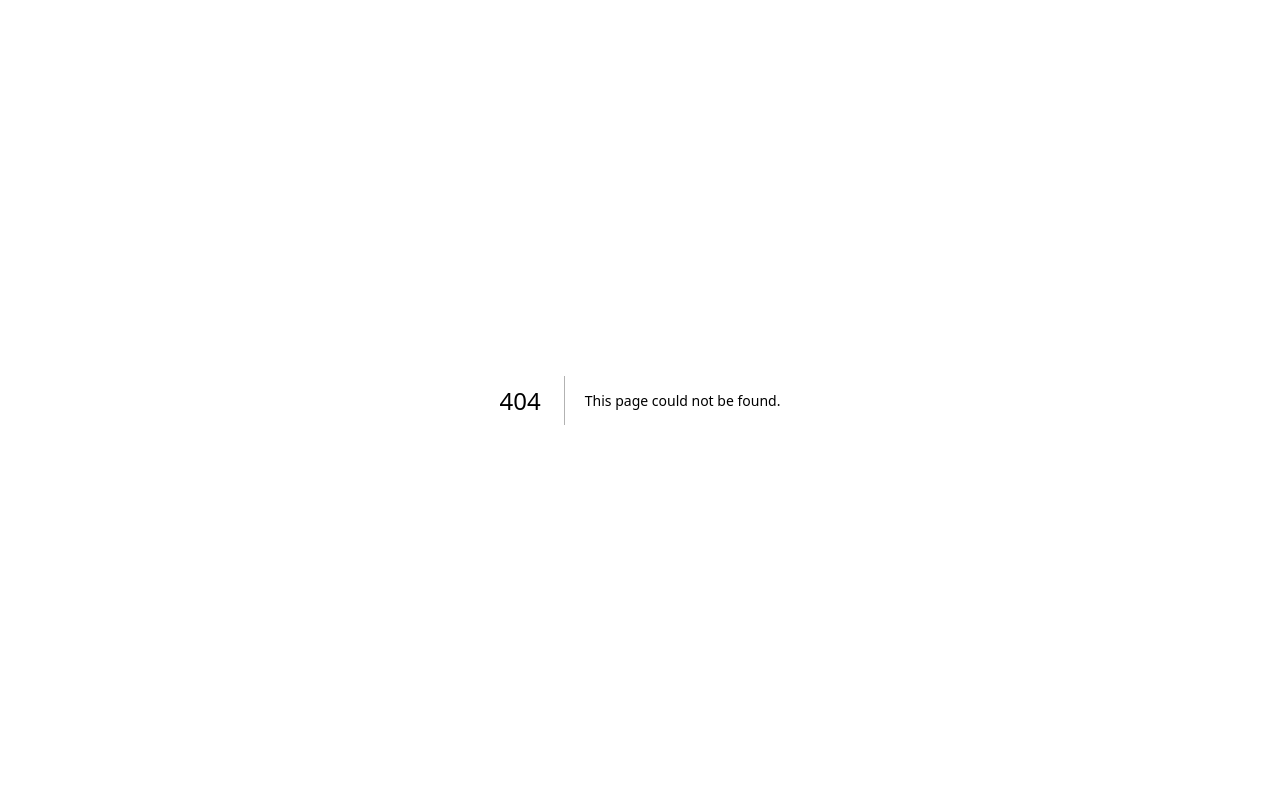
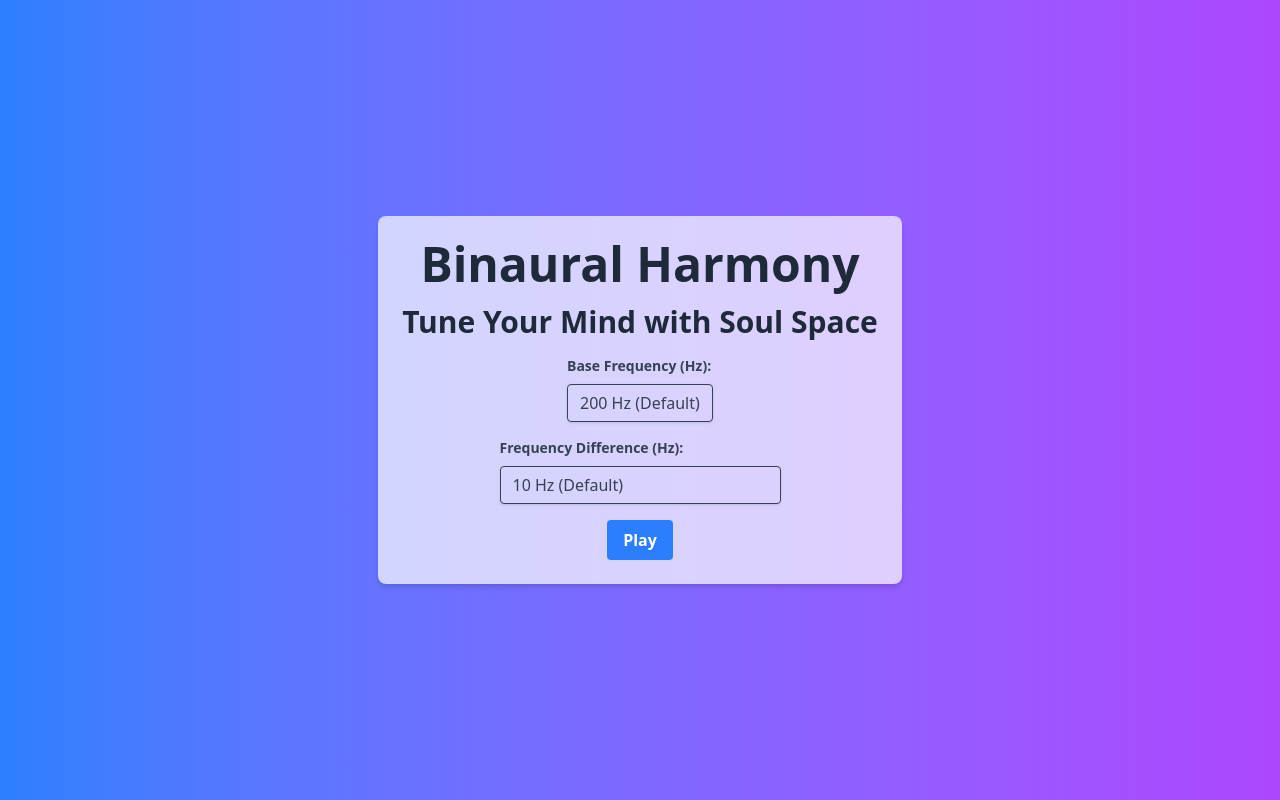
Before and after one commit to Yashraghuvans/SoulSpace, a Next.js app: page /beats in a window 1280 px wide. Before the commit this address had no page. Built offline with nearby package versions, Linux system fonts and the light colour scheme.

Commit message:
Create page.jsx

```diff
--- /dev/null
+++ b/app/beats/page.jsx
@@ -0,0 +1,150 @@
+"use client"
+import React, { useState, useEffect } from 'react';
+
+const frequencyOptions = [
+    { value: 200, label: '200 Hz (Default)' },
+    { value: 150, label: '150 Hz' },
+    { value: 250, label: '250 Hz' },
+];
+
+const differenceOptions = [
+    { value: 10, label: '10 Hz (Default)' },
+    { value: 5, label: '5 Hz (Delta - Deep Sleep)' },
+    { value: 15, label: '15 Hz (Beta - Alertness)' },
+    { value: 20, label: '20 Hz (Beta - High Alertness)' },
+    { value: 40, label: '40 Hz (Gamma - Max Relax/Focus)' },
+];
+
+const BinauralBeatsPlayer = () => {
+    const [baseFrequency, setBaseFrequency] = useState(200);
+    const [frequencyDifference, setFrequencyDifference] = useState(10);
+    const [isPlaying, setIsPlaying] = useState(false);
+    const [audioContext, setAudioContext] = useState(null);
+    const [oscillatorLeft, setOscillatorLeft] = useState(null);
+    const [oscillatorRight, setOscillatorRight] = useState(null);
+    const [gainNodeLeft, setGainNodeLeft] = useState(null);
+    const [gainNodeRight, setGainNodeRight] = useState(null);
+
+    useEffect(() => {
+        if (typeof window !== 'undefined') {
+            const audioCtx = new (window.AudioContext || window.webkitAudioContext)();
+            setAudioContext(audioCtx);
+
+            const gainL = audioCtx.createGain();
+            const gainR = audioCtx.createGain();
+            setGainNodeLeft(gainL);
+            setGainNodeRight(gainR);
+
+            const oscL = audioCtx.createOscillator();
+            const oscR = audioCtx.createOscillator();
+            setOscillatorLeft(oscL);
+            setOscillatorRight(oscR);
+
+            oscL.connect(gainL);
+            oscR.connect(gainR);
+            gainL.connect(audioCtx.destination);
+            gainR.connect(audioCtx.destination);
+
+            oscL.start();
+            oscR.start();
+            gainL.gain.setValueAtTime(0, audioCtx.currentTime);
+            gainR.gain.setValueAtTime(0, audioCtx.currentTime);
+        }
+
+        return () => {
+            if (audioContext) {
+                if (oscillatorLeft) oscillatorLeft.stop();
+                if (oscillatorRight) oscillatorRight.stop();
+            }
+        };
+    }, []);
+
+    useEffect(() => {
+        if (oscillatorLeft && oscillatorRight && isPlaying && audioContext) {
+            oscillatorLeft.frequency.setValueAtTime(baseFrequency - frequencyDifference / 2, audioContext.currentTime);
+            oscillatorRight.frequency.setValueAtTime(baseFrequency + frequencyDifference / 2, audioContext.currentTime);
+            gainNodeLeft.gain.setValueAtTime(0.5, audioContext.currentTime);
+            gainNodeRight.gain.setValueAtTime(0.5, audioContext.currentTime);
+        } else if (!isPlaying && audioContext && gainNodeLeft && gainNodeRight) {
+            gainNodeLeft.gain.setValueAtTime(0, audioContext.currentTime);
+            gainNodeRight.gain.setValueAtTime(0, audioContext.currentTime);
+        }
+    }, [baseFrequency, frequencyDifference, isPlaying, oscillatorLeft, oscillatorRight, audioContext, gainNodeLeft, gainNodeRight]);
+
+    const togglePlay = () => {
+        if (!audioContext) return;
+        setIsPlaying(!isPlaying);
+        if (audioContext.state === 'suspended') {
+            audioContext.resume();
+        }
+    };
+
+    const handleBaseFrequencyChange = (event) => {
+        setBaseFrequency(parseInt(event.target.value));
+    };
+
+    const handleFrequencyDifferenceChange = (event) => {
+        setFrequencyDifference(parseInt(event.target.value));
+    };
+
+    return (
+        <div className="flex justify-center items-center min-h-screen bg-gradient-to-r from-blue-500 to-purple-500">
+            <div className="bg-white/70 p-6 rounded-lg shadow-md flex justify-center items-center flex-col">
+                <h1 className="text-5xl font-semibold mb-4 text-gray-800">Binaural Harmony</h1>
+                <h2 className="text-3xl font-semibold mb-4 text-gray-800">Tune Your Mind with Soul Space</h2>
+
+                <div className="mb-4">
+                    <label htmlFor="baseFrequency" className="block text-gray-700 text-sm font-bold mb-2">
+                        Base Frequency (Hz):
+                    </label>
+                    <select
+                        id="baseFrequency"
+                        className="shadow appearance-none border rounded w-full py-2 px-3 text-gray-700 leading-tight focus:outline-none focus:shadow-outline"
+                        value={baseFrequency}
+                        onChange={handleBaseFrequencyChange}
+                    >
+                        {frequencyOptions.map((option) => (
+                            <option key={option.value} value={option.value}>
+                                {option.label}
+                            </option>
+                        ))}
+                    </select>
+                </div>
+
+                <div className="mb-4">
+                    <label htmlFor="frequencyDifference" className="block text-gray-700 text-sm font-bold mb-2">
+                        Frequency Difference (Hz):
+                    </label>
+                    <select
+                        id="frequencyDifference"
+                        className="shadow appearance-none border rounded w-full py-2 px-3 text-gray-700 leading-tight focus:outline-none focus:shadow-outline"
+                        value={frequencyDifference}
+                        onChange={handleFrequencyDifferenceChange}
+                    >
+                        {differenceOptions.map((option) => (
+                            <option key={option.value} value={option.value}>
+                                {option.label}
+                            </option>
+                        ))}
+                    </select>
+                </div>
+
+                <button
+                    className={`bg-blue-500 hover:bg-blue-700 text-white font-bold py-2 px-4 rounded focus:outline-none focus:shadow-outline ${isPlaying ? 'bg-red-500 hover:bg-red-700' : ''
+                        }`}
+                    type="button"
+                    onClick={togglePlay}
+                    disabled={!audioContext}
+                >
+                    {isPlaying ? 'Stop' : 'Play'}
+                </button>
+
+                {audioContext && audioContext.state === 'suspended' && (
+                    <p className="mt-2 text-sm text-yellow-500">AudioContext is suspended. Please interact with the page to enable audio.</p>
+                )}
+            </div>
+        </div>
+    );
+};
+
+export default BinauralBeatsPlayer;
```
